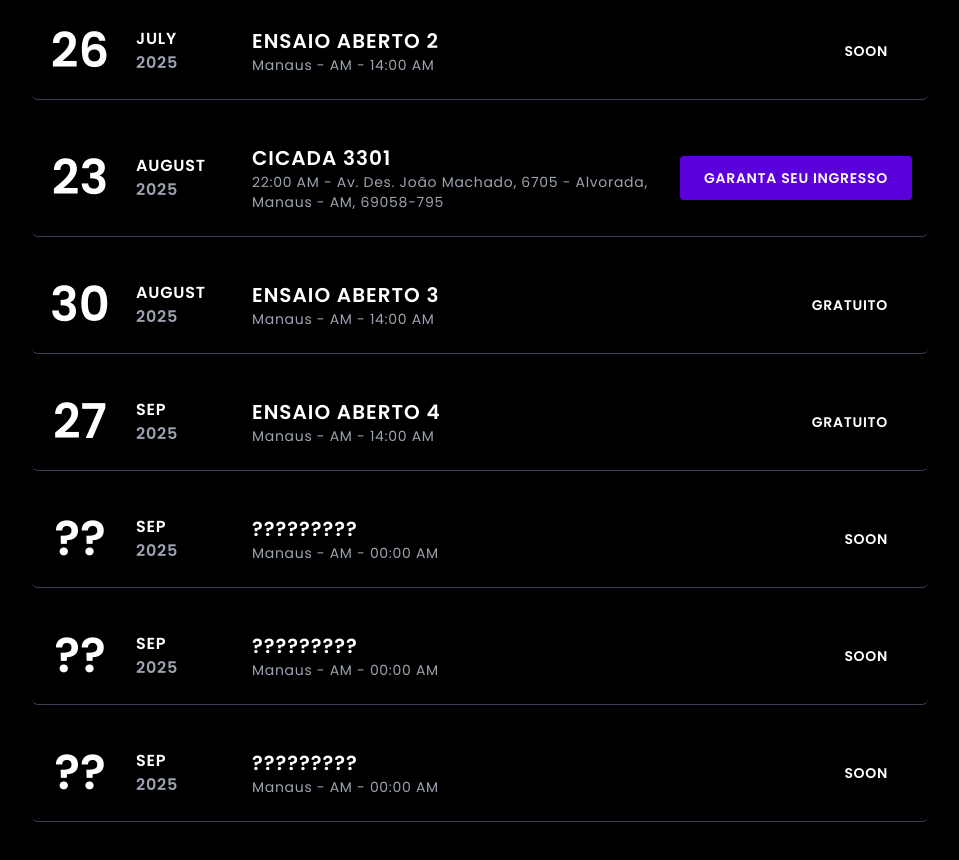
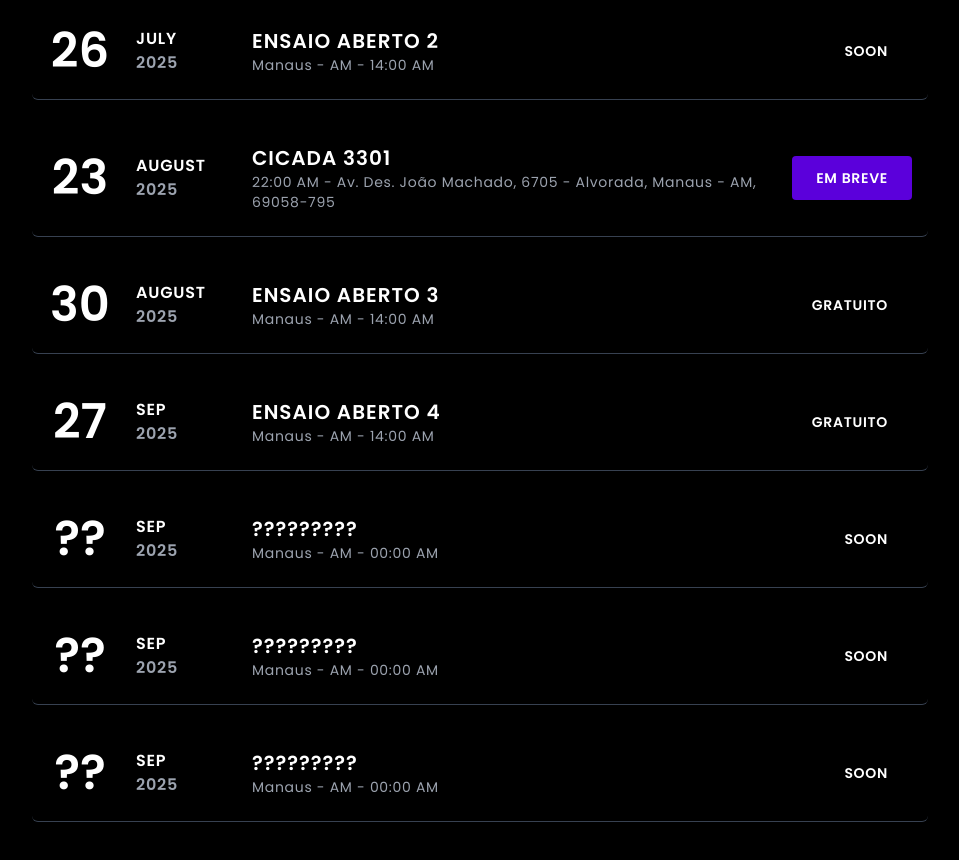
Before and after one commit to Matheuskievao/sovietat, a plain HTML site: page index.html in a window 1280 px wide. Shown: the part 4180-5040 px from the top of the page, without its empty margins (160-1119 px from the left). Drawn offline with nearby package versions, Linux system fonts and the light colour scheme.

Commit message:
Update index.html

```diff
--- a/index.html
+++ b/index.html
@@ -392,7 +392,7 @@
               <div class="grow"> <div class="text-base font-semibold tracking-wider uppercase">August</div> <div class="text-base font-semibold tracking-wider text-gray-400">2025</div> </div>
             </div>
             <div class="flex-grow text-center md:text-left"> <div class="text-lg md:text-xl font-semibold tracking-wider">CICADA 3301</div> <div class="text-sm text-gray-400 tracking-wider">22:00 AM - Av. Des. João Machado, 6705 - Alvorada, Manaus - AM, 69058-795</div> </div>
-            <a target="_blank" rel="noopener noreferrer" class="bg-soviet-purple text-white text-sm font-semibold uppercase py-3 px-6 rounded tracking-wider w-full md:w-auto shrink-0">Garanta seu ingresso</a>
+            <a target="_blank" rel="noopener noreferrer" class="bg-soviet-purple text-white text-sm font-semibold uppercase py-3 px-6 rounded tracking-wider w-full md:w-auto shrink-0">EM BREVE</a>
           </div>
           <!--  -->
           <div class="border-b border-gray-700 py-6 flex flex-col md:flex-row items-center justify-between gap-4 md:gap-6 hover:bg-gray-900/30 transition-colors duration-300 rounded-md px-4 opacity-80" data-aos="fade-up" data-aos-delay="250">
```
